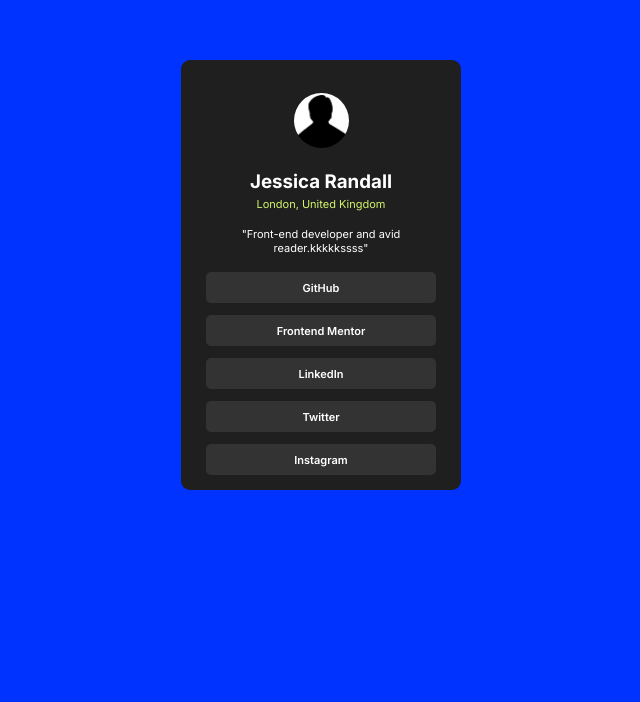
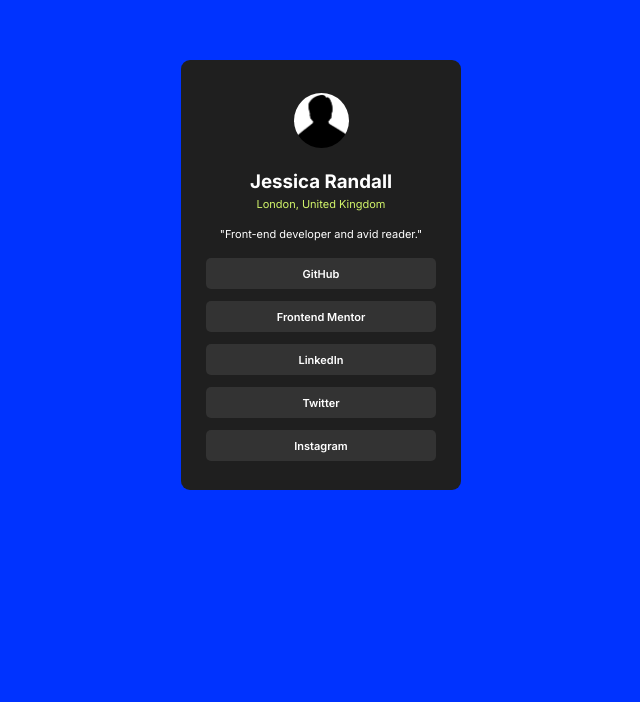
Before and after one commit to swanze/social-links-profile, a plain HTML site: page index.html in a window 1280 px wide. Shown: the part 133-835 px from the top of the page, without its empty margins (327-967 px from the left). Drawn offline with Linux system fonts and the light colour scheme.

Commit message:
Update index.html

```diff
--- a/index.html
+++ b/index.html
@@ -119,7 +119,7 @@
         <p class="address">London, United Kingdom</p>
       </div>
       <div class="auth-desc">
-        <p>"Front-end developer and avid reader.kkkkkssss"</p>
+        <p>"Front-end developer and avid reader."</p>
       </div>
       <div class="social-links">
         <a href="#" class="ttr">GitHub</a>
```
